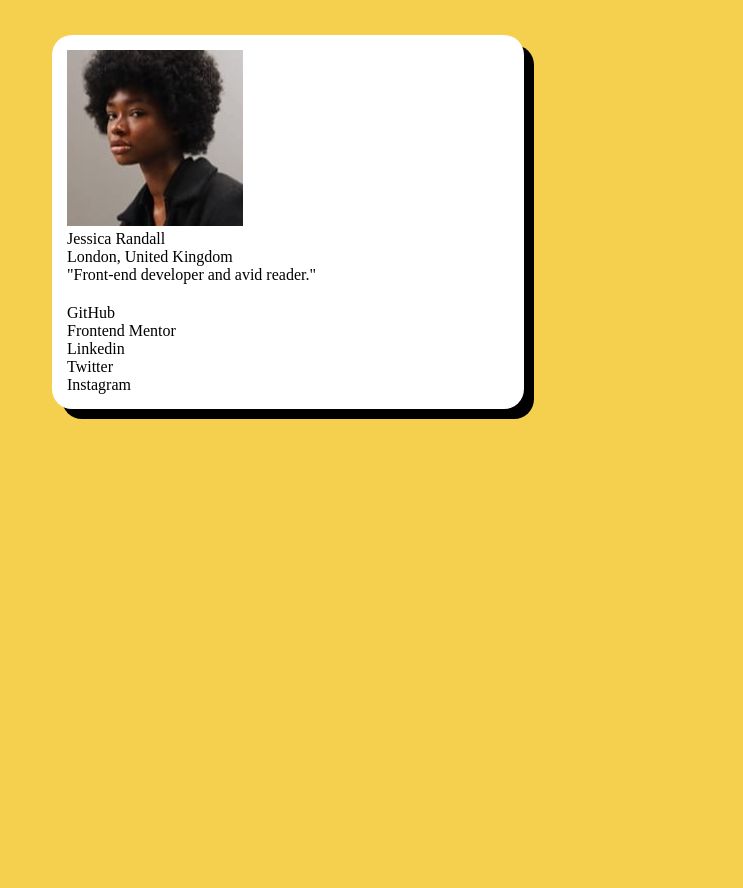
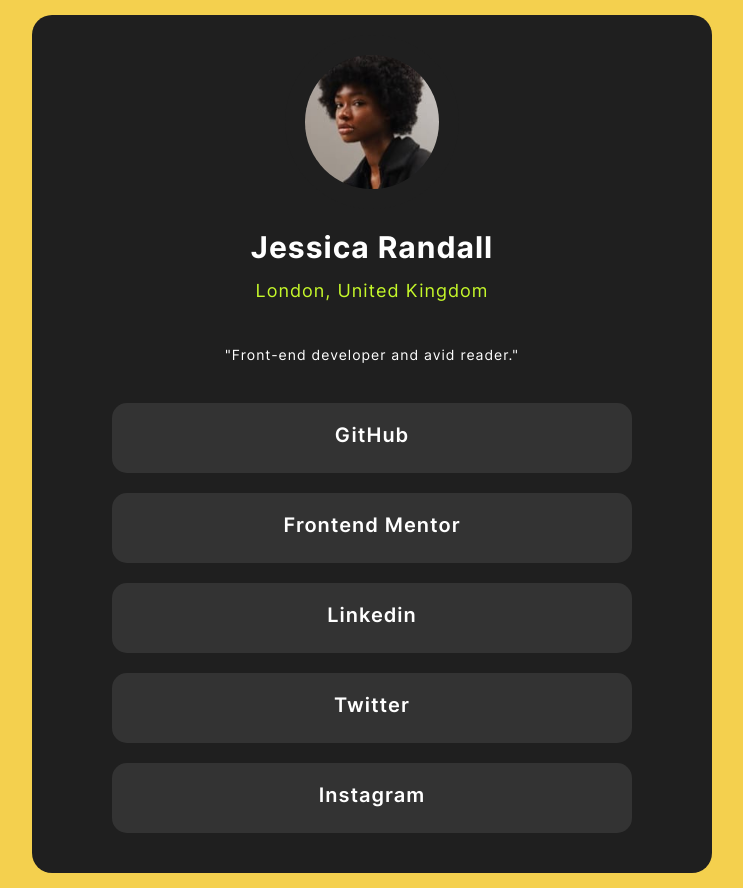
Before and after one commit to eltonSSilv/perfil_de_links, a plain HTML site: page index.html in a window 1280 px wide. Shown: the whole page, without its empty margins (352-1095 px from the left). Before the commit the page ends 800 px from the top, so only its background shows below. Drawn offline with Linux system fonts and the light colour scheme.

Commit message:
Update styles.css
estilos finalizados

```diff
--- a/css/styles.css
+++ b/css/styles.css
@@ -1,92 +1,80 @@
 body {
-  background-color: rgb(244, 208, 78);
-  font-family: Figtree__SemiBold;
-  margin: 0 auto;
-  padding: 0;
+  background-color: hsl(0, 0%, 8%);
+  color: white;
+  padding: 20px;
+  margin: 20px;
 }
 
-/* CAIXA DO CONTEUDO */
 main {
   display: flex;
   flex-direction: column;
-  flex-wrap: nowrap;
-  background-color: rgb(255, 255, 255);
-  box-shadow: 10px 10px;
-  padding: 15px;
-  margin: 20px;
+  background-color: hsl(0, 0%, 12%);
+  align-items: center;
+  width: 80vh;
   border-radius: 20px;
+  padding: 20px;
+  margin: 0 auto;
+  letter-spacing: 1px;
+}
+
+.imagem {
+  border: 20px solid hsl(0, 0%, 12%);
+  border-radius: 50%;
+  display: block;
+  margin-left: auto;
+  margin-right: auto;
+  width: 40%;
+}
+
+.descricao__perfil {
+  display: flex;
+  flex-direction: column;
+  text-align: center;
+  padding: 20px;
+  gap: 15px;
+}
+
+.nome__perfil {
+  font-size: 30px;
+  font-family: Inter__Bold;
+}
+
+.cidade__perfil {
+  color: hsl(75, 94%, 57%);
+  font-size: 18px;
+  font-family: Inter__Regular;
+}
+
+.profissao__perfil {
+  font-size: 14px;
+  padding: 30px 0 0 0;
+  font-family: Inter__Variable;
+}
+
+.redes__sociais {
+  display: flex;
+  flex-direction: column;
+  width: 100%;
+  height: 0 auto;
+  padding: 20px;
   gap: 20px;
 }
 
-/* IMAGEM PRINCIPAL */
-main .imagem__principal .foto__principal img {
-  display: block;
-  width: 100%;
-  height: auto;
-  border-radius: 20px;
+li {
+  background-color: hsl(0, 0%, 20%);
+  border-radius: 15px;
+  width: 65vh;
+  height: 50px;
+  text-align: center;
+  font-size: 20px;
+  position: relative;
+  padding-top: 20px;
+  font-family: Inter__SemiBold;
 }
 
-/* TEXTOS */
-.titulos {
-  display: flex;
-  flex-direction: column;
-  padding: 10px 0;
-}
-
-/* CAIXA DE TEXTO "LOARNING" */
-.titulos .titulo__carregamento h2 {
-  display: flex;
-  justify-content: center;
-  background-color: rgb(244, 208, 78);
-  font-family: figtree__ExtraBold;
-  font-size: 12px;
-  text-align: center;
-  align-items: center;
-  width: 15%;
-  padding: 10px 20px;
-  margin-bottom: 30px;
-  border-radius: 10px;
-}
-
-/* CAIXA DE TEXTO "DATA" */
-.titulos .titulo__carregamento p {
-  font-family: Figtree__Variable;
-  font-size: 12px;
-  margin: 20px 0;
-}
-
-/* CAIXA DE TEXTO "TEXTO PRINCIPAL */
-.titulos .titulo__carregamento h1 {
-  font-family: Figtree__ExtraBold;
-  font-size: 20px;
-  margin: 10px 0;
-}
-
-.titulos .titulo__carregamento h1:hover {
-  color: rgb(244, 208, 78);
+li:hover {
+  background-color: hsl(75, 94%, 57%);
   cursor: pointer;
   transition: 1s;
+  color: black;
 }
-
-/* TEXTO CONTEUDO */
-.conteudo p {
-  font-family: Figtree__Variable;
-  font-size: 14px;
-}
-
-/* RODAPE */
-.perfil {
-  display: flex;
-  align-items: center;
-  gap: 12px;
-}
-
-.perfil .imagem__perfil img {
-  width: 32px;
-  height: 32px;
-}
-
-.perfil .nome .nome__perfil {
-  font-family: Figtree__ExtraBold;
-  font-size: 14px;
-}
```
